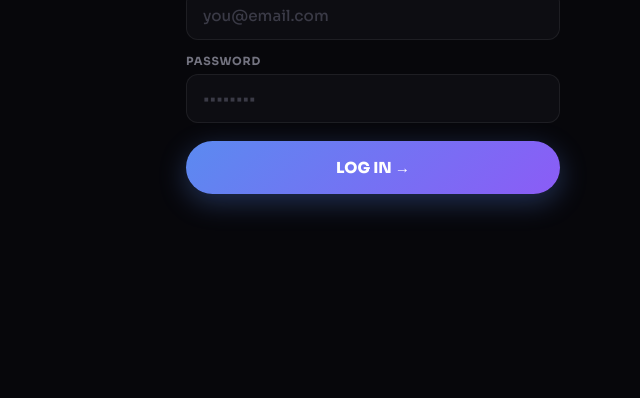
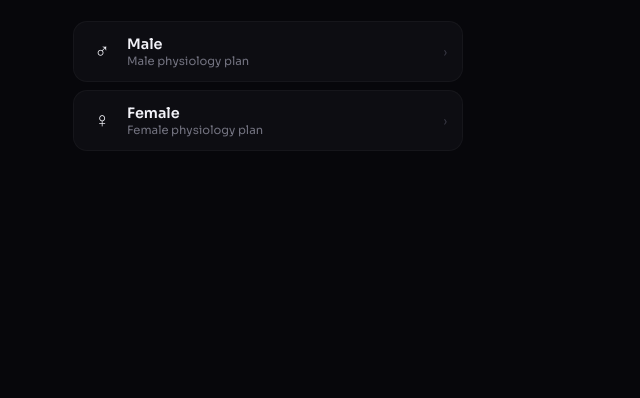
Before and after one commit to explosion275-commits/getphysiq, a website: page index.html in a window 1280 px wide. Shown: the part 402-800 px from the top of the page, without its empty margins (372-1012 px from the left). Drawn offline with Linux system fonts and the light colour scheme.

Commit message:
Show quiz on homepage instead of login wall for new visitors

```diff
--- a/index.html
+++ b/index.html
@@ -2409,8 +2409,10 @@ if(_urlParams.get('payment')==='success'){
   if(_np.get('plan')==='ready'){
     localStorage.setItem('gp_goto_plan','1');
     window.history.replaceState({}, document.title, window.location.pathname);
-  }
-  document.getElementById('authWall').style.display='flex';
+    document.getElementById('authWall').style.display='flex';
+  } else {
+    render(0);
+  }
 }
 
 setTimeout(()=>{
```
